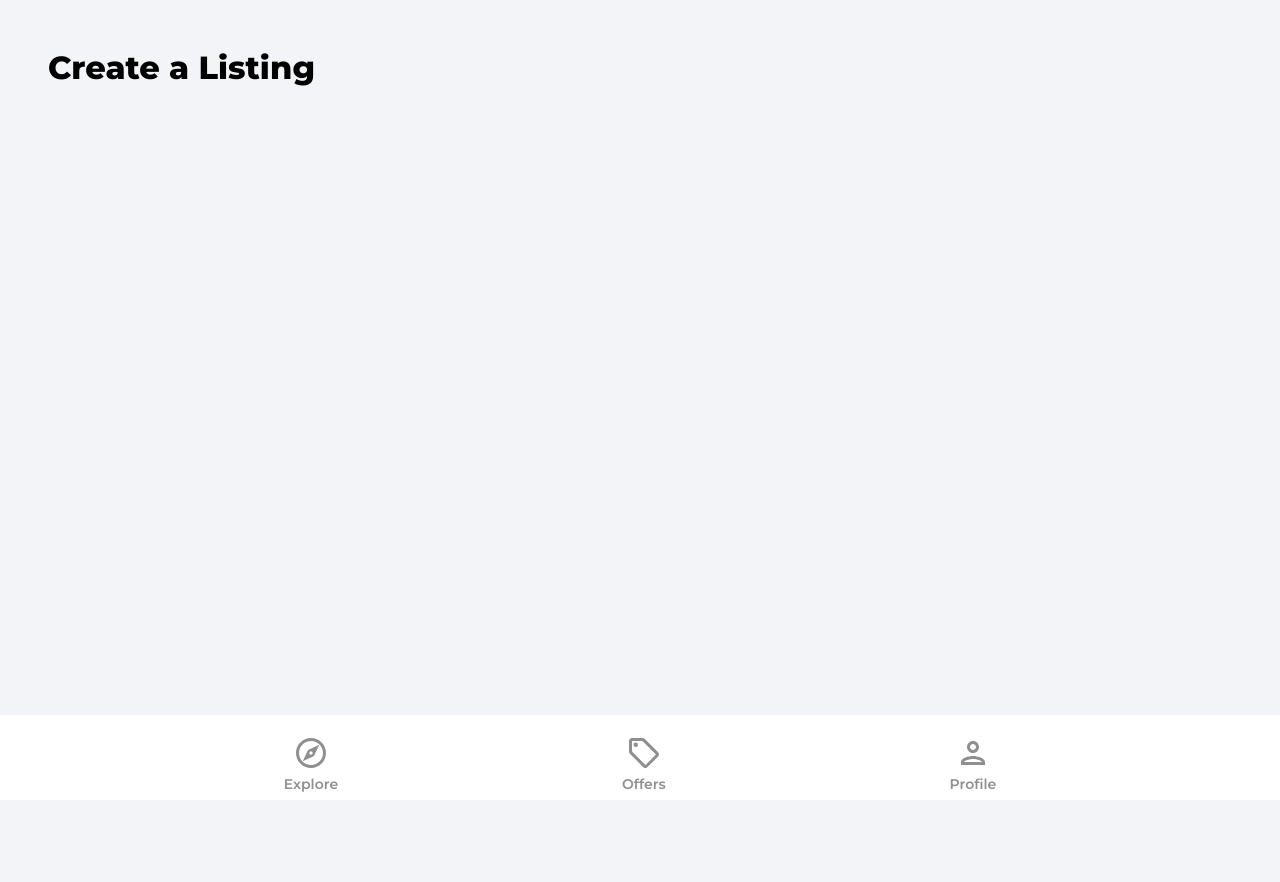
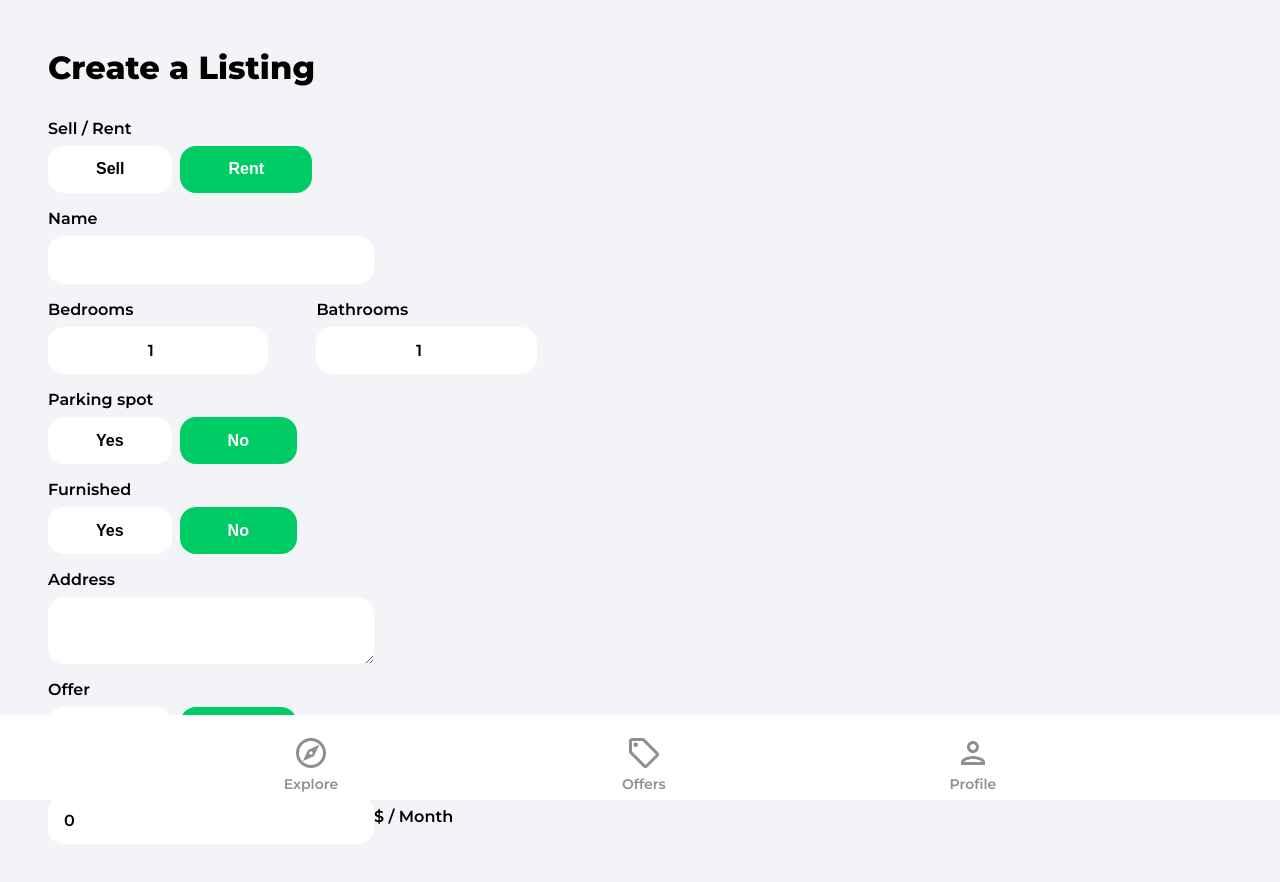
Before and after one commit to it27427/house-marketplace-app, a React (Vite) app: page /create-listing in a window 1280 px wide. Shown: the top 882 px of the page. Before the commit the page ends 800 px from the top, so only its background shows below. Built offline with nearby package versions, Linux system fonts and the light colour scheme; no server answers; sample sign-in values are in the browser's storage.

Commit message:
formPriceDiv

```diff
--- a/src/assets/css/index.css
+++ b/src/assets/css/index.css
@@ -843,6 +843,9 @@
 .formPriceDiv {
   display: flex;
   align-items: center;
+  gap: 1rem;
+  width: 100%;
+  overflow: hidden;
 }
 
 .formPriceText {
--- a/src/pages/CreateListing.jsx
+++ b/src/pages/CreateListing.jsx
@@ -62,6 +62,8 @@
     e.preventDefault();
   };
 
+  const onMutate = () => {};
+
   if (loading) {
     return <Spinner />;
   }
@@ -73,7 +75,202 @@
       </header>
 
       <main>
-        <form onSubmit={handleSubmit}></form>
+        <form onSubmit={handleSubmit}>
+          <label className='formLabel'>Sell / Rent</label>
+          <div className='formButtons'>
+            <button
+              type='button'
+              className={type === 'sale' ? 'formButtonActive' : 'formButton'}
+              id='type'
+              value='sale'
+              onClick={onMutate}
+            >
+              Sell
+            </button>
+            <button
+              type='button'
+              className={type === 'rent' ? 'formButtonActive' : 'formButton'}
+              id='type'
+              value='rent'
+              onClick={onMutate}
+            >
+              Rent
+            </button>
+          </div>
+
+          <label className='formLabel'>Name</label>
+          <input
+            type='text'
+            className='formInputName'
+            id='name'
+            value={name}
+            onChange={onMutate}
+            minLength='10'
+            maxLength='32'
+            required
+          />
+
+          <div className='formRooms flex'>
+            <div>
+              <label className='formLabel'>Bedrooms</label>
+              <input
+                type='number'
+                className='formInputSmall'
+                id='bedrooms'
+                value={bedrooms}
+                onChange={onMutate}
+                minLength='1'
+                maxLength='50'
+                required
+              />
+            </div>
+
+            <div>
+              <label className='formLabel'>Bathrooms</label>
+              <input
+                type='number'
+                className='formInputSmall'
+                id='bathrooms'
+                value={bathrooms}
+                onChange={onMutate}
+                minLength='1'
+                maxLength='50'
+                required
+              />
+            </div>
+          </div>
+
+          <label className='formLabel'>Parking spot</label>
+          <div className='formButtons'>
+            <button
+              type='button'
+              className={parking ? 'formButtonActive' : 'formButton'}
+              id='parking'
+              value={true}
+              onClick={onMutate}
+              min='1'
+              max='50'
+            >
+              Yes
+            </button>
+            <button
+              type='button'
+              className={
+                !parking && parking !== null ? 'formButtonActive' : 'formButton'
+              }
+              id='parking'
+              value={false}
+              onClick={onMutate}
+            >
+              No
+            </button>
+          </div>
+
+          <label className='formLabel'>Furnished</label>
+          <div className='formButtons'>
+            <button
+              type='button'
+              className={furnished ? 'formButtonActive' : 'formButton'}
+              id='furnished'
+              value={true}
+              onClick={onMutate}
+              min='1'
+              max='50'
+            >
+              Yes
+            </button>
+            <button
+              type='button'
+              className={
+                !furnished && furnished !== null
+                  ? 'formButtonActive'
+                  : 'formButton'
+              }
+              id='furnished'
+              value={false}
+              onClick={onMutate}
+            >
+              No
+            </button>
+          </div>
+
+          <label className='formLabel'>Address</label>
+          <textarea
+            className='formInputName'
+            id='address'
+            value={address}
+            onChange={onMutate}
+            required
+          ></textarea>
+
+          {!geolocationEnabled && (
+            <div className='formRooms flex'>
+              <div>
+                <label className='formLabel'>Latitude</label>
+                <input
+                  type='number'
+                  className='formInputSmall'
+                  id='latitude'
+                  value={latitude}
+                  onChange={onMutate}
+                  required
+                />
+              </div>
+
+              <div>
+                <label className='formLabel'>Longitude</label>
+                <input
+                  type='number'
+                  className='formInputSmall'
+                  id='longitude'
+                  value={longitude}
+                  onChange={onMutate}
+                  required
+                />
+              </div>
+            </div>
+          )}
+
+          <label className='formLabel'>Offer</label>
+          <div className='formButtons'>
+            <button
+              type='button'
+              className={offer ? 'formButtonActive' : 'formButton'}
+              id='offer'
+              value={true}
+              onClick={onMutate}
+            >
+              Yes
+            </button>
+            <button
+              type='button'
+              className={
+                !offer && offer !== null ? 'formButtonActive' : 'formButton'
+              }
+              id='offer'
+              value={false}
+              onClick={onMutate}
+            >
+              No
+            </button>
+          </div>
+
+          <label className='formLabel'>Regular Price</label>
+          <div className='formPriceDiv'>
+            <input
+              type='number'
+              className='formInputName'
+              id='regularPrice'
+              value={regularPrice}
+              onChange={onMutate}
+              minLength='50'
+              maxLength='750000000'
+              required
+            />
+
+            {type === 'rent' && <p className='formPriceText'>$ / Month</p>}
+          </div>
+        </form>
       </main>
     </div>
   );
```
